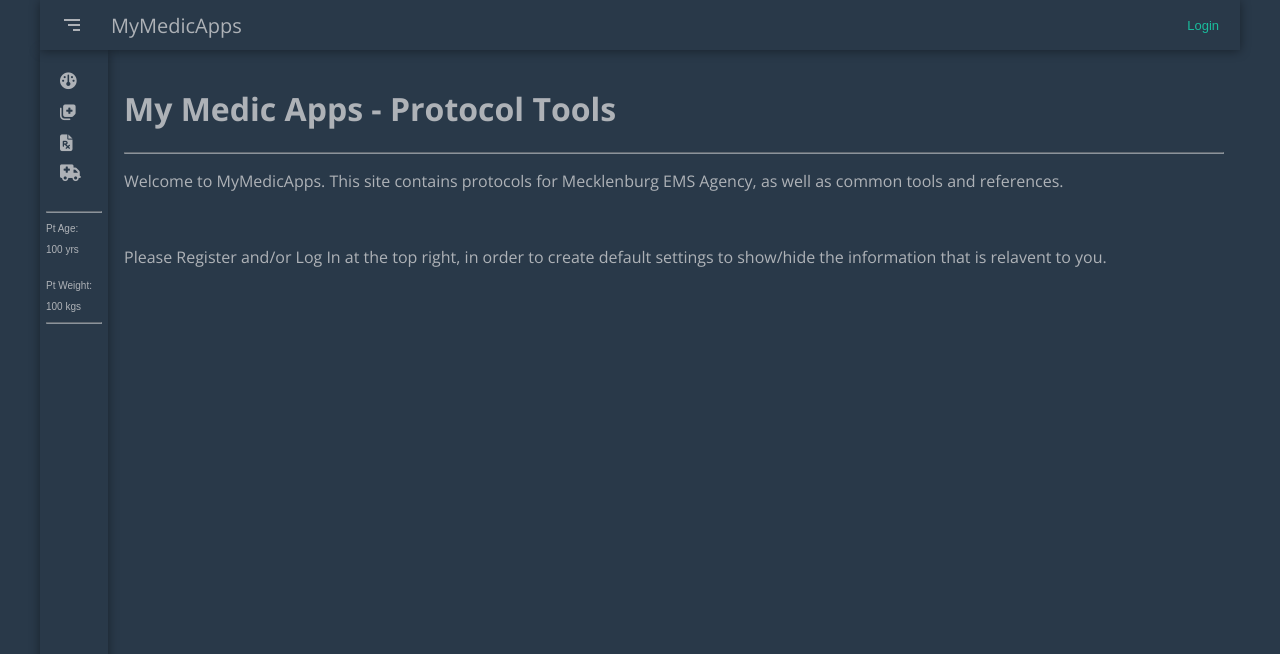
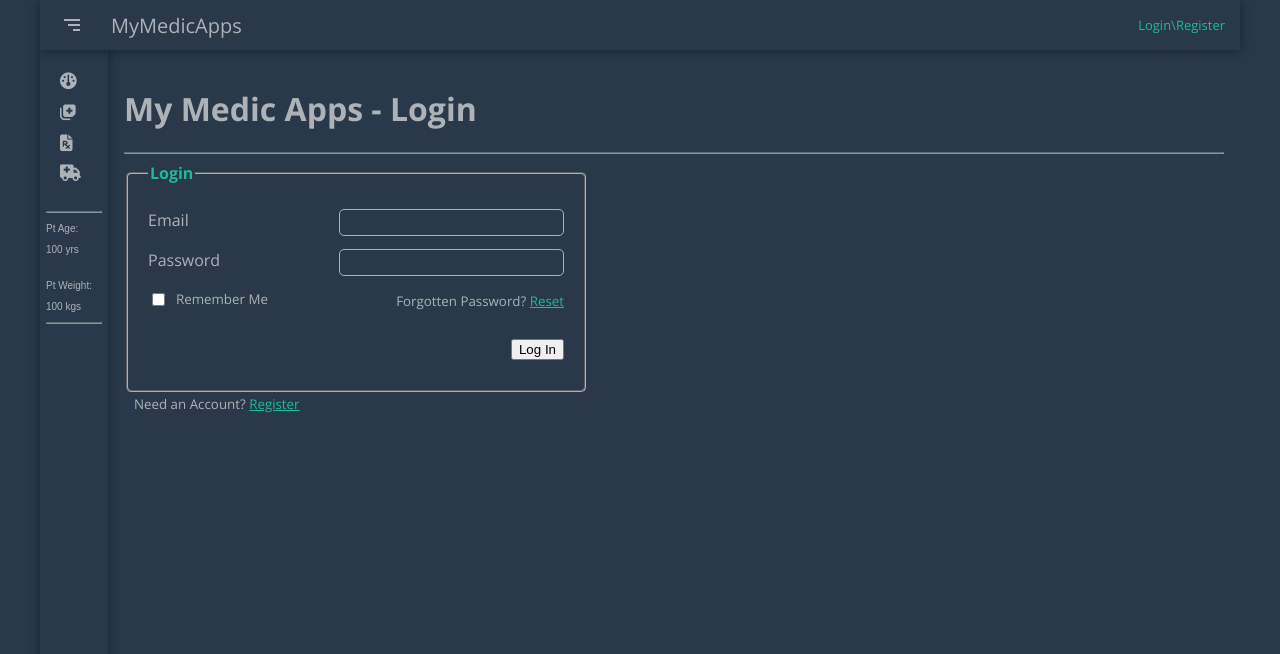
Before and after one commit to CynicalSaint48/MyMedicAppsProtocols, a Flask app: page /login in a window 1280 px wide. Shown: the top 654 px of the page. Run offline with Flask 3, Linux system fonts and the light colour scheme; some libraries are stand-ins or nearby versions.

Commit message:
Registration/Login Need dB

```diff
--- a/master/templates/base.html
+++ b/master/templates/base.html
@@ -30,7 +30,7 @@
             {% if CurrUser %}
                 <p>Username here</p>
             {% else %}
-                <button class="btn-login">Login</button>
+                <a class="btn-login" href="{{url_for('users.login')}}">Login\Register</button>
             {% endif %}
             </div>
         </div>
--- a/master/templates/login.html
+++ b/master/templates/login.html
@@ -1,14 +1,75 @@
 {% extends "base.html" %}
 {% block content %}
 <div class="container1 content1">
-    <H1>My Medic Apps - Protocol Tools</H1><hr>
 
-    <P>
-        Welcome to MyMedicApps.  This site contains protocols for Mecklenburg EMS Agency, as well as common tools and references.
-    </P>
-    <br>
-    <p>
-        Please Register and/or Log In at the top right, in order to create default settings to show/hide the information that is relavent to you.
-    </p>
+    {% with messages = get_flashed_messages(with_categories=true) %}
+        {% if messages %}
+            {% for category, message in messages %}
+                <div class="message-div">
+                    <div class="alert alert-{{ category }}">
+                        {{ message }}
+                    </div>
+                </div>
+            {% endfor %}
+        {% endif %}
+    {% endwith%}
+
+    <H1>My Medic Apps - Login</H1><hr>
+    <div class="form-content">
+        <form method="POST" action="">
+            {{ form.hidden_tag() }}
+                <fieldset class="form-group">
+                    <legend class="border-bottom mb-4">Login</legend>
+
+                    <div class="form-group-inner">
+                        {{ form.email.label(class="form-control-label") }}
+                        {% if form.email.errors %}
+                            <div class="invalid-feedback">
+                                {{ form.email(class="form-control form-control-lg") }}
+                                {% for error in form.email.errors %}
+                                    <br><span>{{ error }} </span>
+                                {% endfor %}
+
+                            </div>
+                        {% else %}
+                            {{ form.email(class="form-control form-control-lg") }}
+                        {% endif %}
+
+                    </div>
+                    <div class="form-group-inner">
+                        {{ form.password.label(class="form-control-label") }}
+                        {% if form.password.errors %}
+                            <div class="invalid-feedback">
+                                {% for error in form.password.errors %}
+                                    <span>{{ error }} </span>
+                                {% endfor %}
+                                {{ form.password(class="form-control form-control-lg") }}
+                            </div>
+                        {% else %}
+                            {{ form.password(class="form-control form-control-lg") }}
+                        {% endif %}
+                    </div>
+                    <div class="remember-register">
+                        <div class="form-check">
+                            {{ form.remember(class="form-check-input") }}
+                            {{ form.remember.label(class="form-check-label") }}
+                        </div>
+                        <div class="border-top">
+                            <small class="text-muted">
+                                Forgotten Password?  <a href="#" class="ml-2">Reset</a>
+                            </small>
+                        </div>
+                    </div>
+                    <div class="form-submit">
+                        {{ form.submit(class="btn-submit") }}
+                    </div>
+                </fieldset>
+        </form>
+    </div>
+    <div class="border-top">
+        <small class="text-muted">
+            Need an Account?  <a href="{{ url_for('users.register') }}" class="ml-2">Register</a>
+        </small>
+    </div>
 </div>
 {% endblock %}
--- a/master/users/forms.py
+++ b/master/users/forms.py
@@ -3,8 +3,6 @@ from wtforms import StringField, PasswordField, SubmitField, BooleanField
 from wtforms.validators import DataRequired, Length, Email, EqualTo
 
 class RegistrationForm(FlaskForm):
-    username = StringField('Username',
-                            validators=[DataRequired(), Length(min=2, max=20)])
     email = StringField('Email',
                             validators=[DataRequired(), Email()])
     password = PasswordField('Password',
--- a/master/users/routes.py
+++ b/master/users/routes.py
@@ -11,12 +11,20 @@ def register():
     form = RegistrationForm()
 
     if form.validate_on_submit():
-        flash(f'Account Created for {form.username.data}!', 'message_success')
+        flash(f'Account Created for {form.email.data}!', 'message_success')
         return redirect(url_for('main.home'))
 
     return render_template('register.html', varTitle='Register', form=form)
 
-@users.route("/login")
+@users.route("/login", methods=['GET', 'POST'])
 def login():
     form = LoginForm()
+    if form.validate_on_submit():
+        if form.email.data == 'michaels3@medic911.com' and form.password.data == 'password':
+            return redirect(url_for('main.home'))
+        else:
+            flash('Login Unsuccessful.  Please check your email and password', 'danger')
+            return redirect(url_for('users.login'))
+
+    print('We skipped a bunch of stuff')
     return render_template('login.html', varTitle='Login', form=form)
```
Also changed, not shown: master/templates/home.html (+7 -5 lines), master/templates/register.html (+12 -23 lines).
